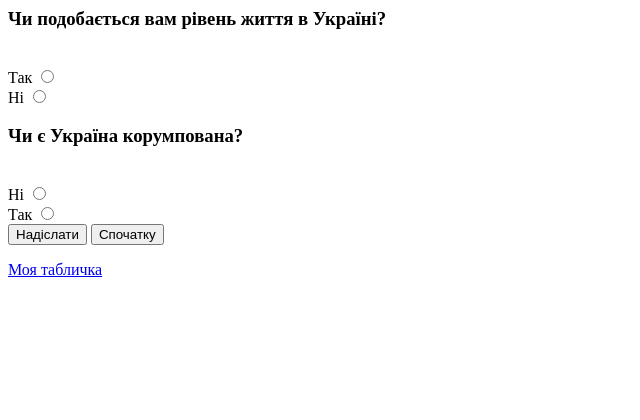
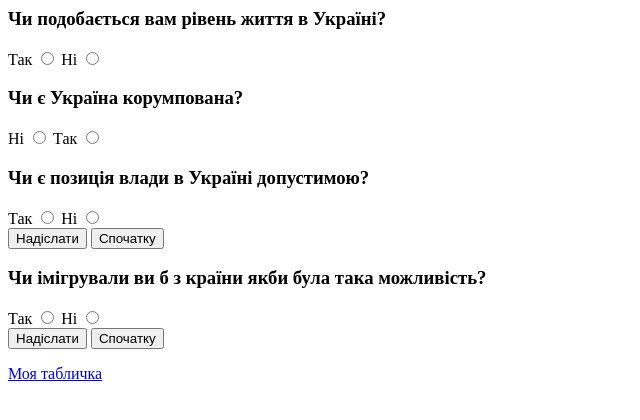
Before and after one commit to zhyhadlo/Form-and-table, a plain HTML site: page index.html in a window 1280 px wide. Shown: the whole page, without its empty margins (0-640 px from the left). Drawn offline with Linux system fonts and the light colour scheme.

Commit message:
Made some changes

```diff
--- a/index.html
+++ b/index.html
@@ -9,19 +9,35 @@
 
     <form method="POST" action="https://formspree.io/zhyhadlo512@gmail.com">
         <h3>Чи подобається вам рівень життя в Україні?</h3>
-      <br> <label>Так
+      <label>Так
            <input type="radio" name="life-level" value="life-level-yes">
         </label>
-        <br><label>Ні
+        <label>Ні
            <input type="radio" name="life-level" value="life-level-no">
        </label>
       <br> <h3>Чи є Україна корумпована?</h3>
-       <br><label>Ні
+       <label>Ні
            <input type="radio" name="corruptness" value="corruptness-no">
        </label>
-       <br><label>Так
+       <label>Так
            <input type="radio" name="corruptness" value="corruptness-yes">
         </label>
+        <h3>Чи є позиція влади в Україні допустимою?</h3>
+        <label>Так
+           <input type="radio" name="corruptness" value="corruptness-yes">
+        </label>
+        <label>Ні
+           <input type="radio" name="corruptness" value="corruptness-no">
+       </label>
+        <br><button type="submit">Надіслати</button>
+        <button type="reset">Спочатку</button>
+        <h3>Чи імігрували ви б з країни якби була така можливість?</h3>
+        <label>Так
+           <input type="radio" name="corruptness" value="corruptness-yes">
+        </label>
+        <label>Ні
+           <input type="radio" name="corruptness" value="corruptness-no">
+       </label>
         <br><button type="submit">Надіслати</button>
         <button type="reset">Спочатку</button>
     </form>
```
